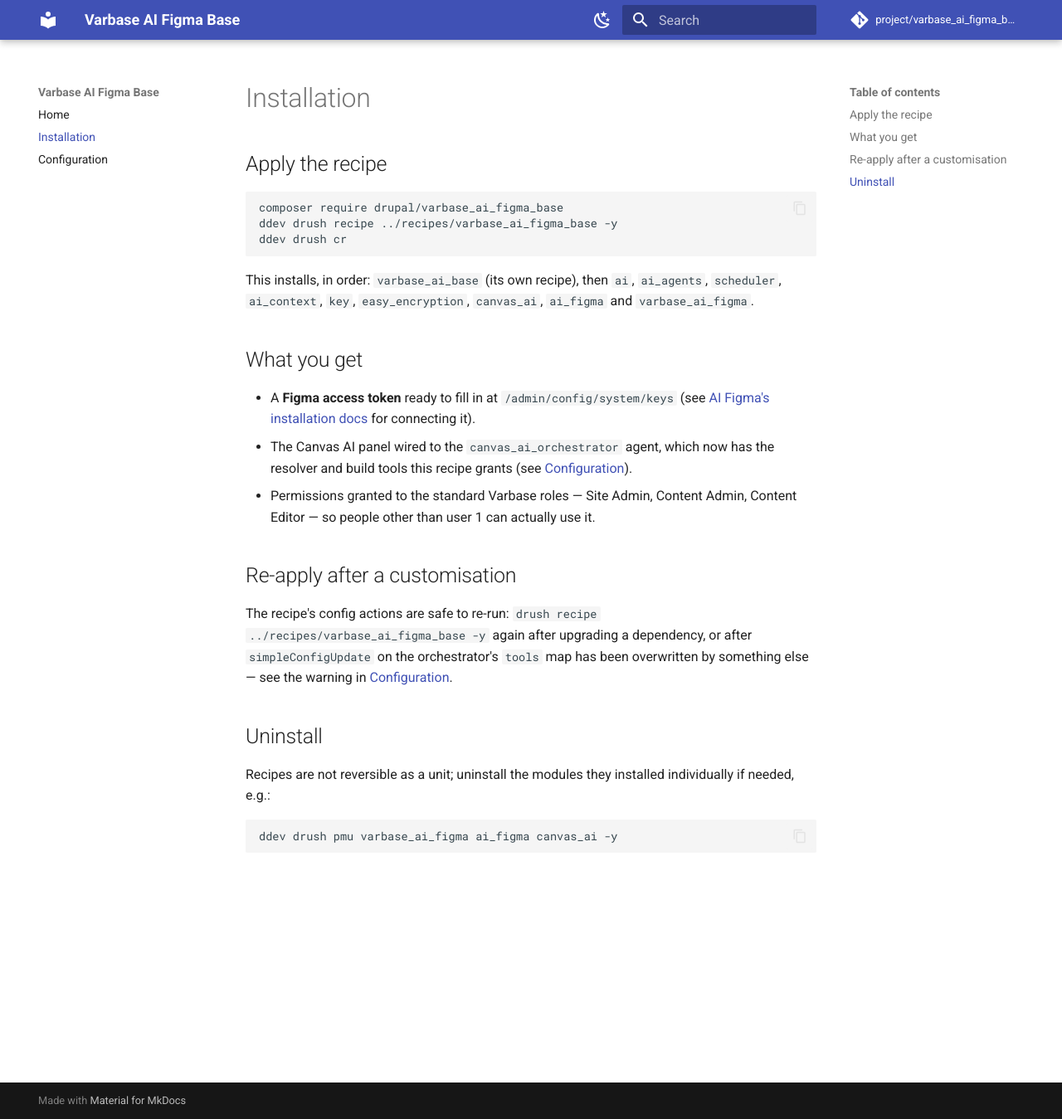
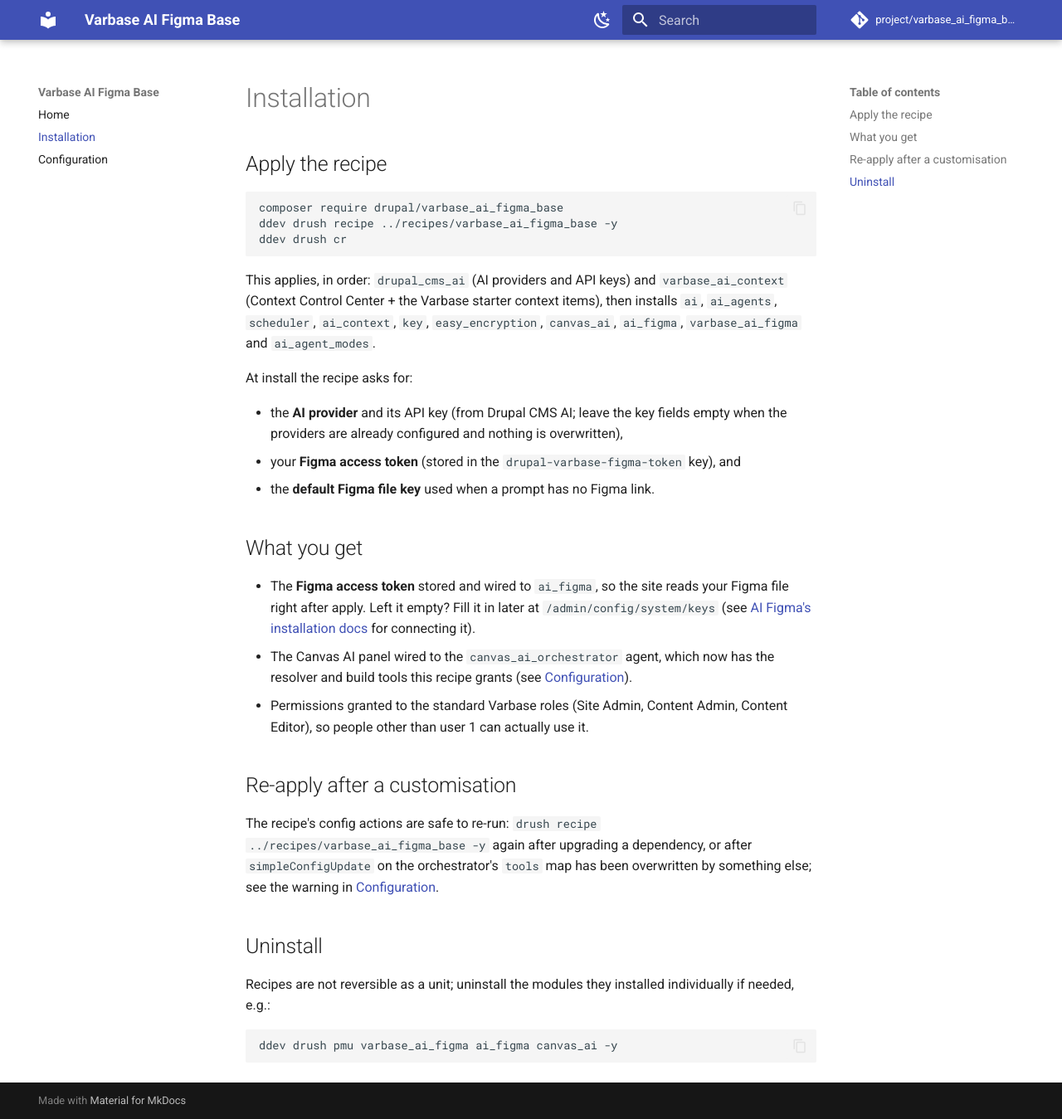
Before and after one commit to Vardot/varbase_ai_figma_base, an MkDocs documentation site: the page built from docs/installation.md, in a window 1280 px wide and 1349 px high. Shown: the whole window at 83% size. Built offline with MkDocs 1.6.1 and Material for MkDocs 9.7.7, drawn with Linux system fonts in a browser that asks for light colours.

Commit message:
feat: #3613293 Ask for the Figma access token and default Figma file key at install, and apply Drupal CMS AI and Varbase AI Context first

````diff
--- a/docs/installation.md
+++ b/docs/installation.md
@@ -8,27 +8,40 @@ ddev drush recipe ../recipes/varbase_ai_figma_base -y
 ddev drush cr
 ```
 
-This installs, in order: `varbase_ai_base` (its own recipe), then `ai`,
-`ai_agents`, `scheduler`, `ai_context`, `key`, `easy_encryption`, `canvas_ai`,
-`ai_figma` and `varbase_ai_figma`.
+This applies, in order: `drupal_cms_ai` (AI providers and API keys) and
+`varbase_ai_context` (Context Control Center + the Varbase starter context
+items), then installs `ai`, `ai_agents`, `scheduler`, `ai_context`, `key`,
+`easy_encryption`, `canvas_ai`, `ai_figma`, `varbase_ai_figma` and
+`ai_agent_modes`.
+
+At install the recipe asks for:
+
+- the **AI provider** and its API key (from Drupal CMS AI; leave the key
+  fields empty when the providers are already configured and nothing is
+  overwritten),
+- your **Figma access token** (stored in the `drupal-varbase-figma-token`
+  key), and
+- the **default Figma file key** used when a prompt has no Figma link.
 
 ## What you get
 
-- A **Figma access token** ready to fill in at `/admin/config/system/keys`
+- The **Figma access token** stored and wired to `ai_figma`, so the site
+  reads your Figma file right after apply. Left it empty? Fill it in later at
+  `/admin/config/system/keys`
   (see [AI Figma's installation docs](https://project.pages.drupalcode.org/ai_figma/installation/)
   for connecting it).
 - The Canvas AI panel wired to the `canvas_ai_orchestrator` agent, which now
   has the resolver and build tools this recipe grants (see
   [Configuration](configuration.md)).
-- Permissions granted to the standard Varbase roles — Site Admin, Content
-  Admin, Content Editor — so people other than user 1 can actually use it.
+- Permissions granted to the standard Varbase roles (Site Admin, Content
+  Admin, Content Editor), so people other than user 1 can actually use it.
 
 ## Re-apply after a customisation
 
 The recipe's config actions are safe to re-run: `drush recipe
 ../recipes/varbase_ai_figma_base -y` again after upgrading a dependency, or
 after `simpleConfigUpdate` on the orchestrator's `tools` map has been
-overwritten by something else — see the warning in
+overwritten by something else; see the warning in
 [Configuration](configuration.md#orchestrator-tools).
 
 ## Uninstall
````
Also changed, not shown: composer.json (+5 -3 lines), docs/index.md (+6 -6 lines), recipe.yml (+66 -2 lines), .cspell.json.
